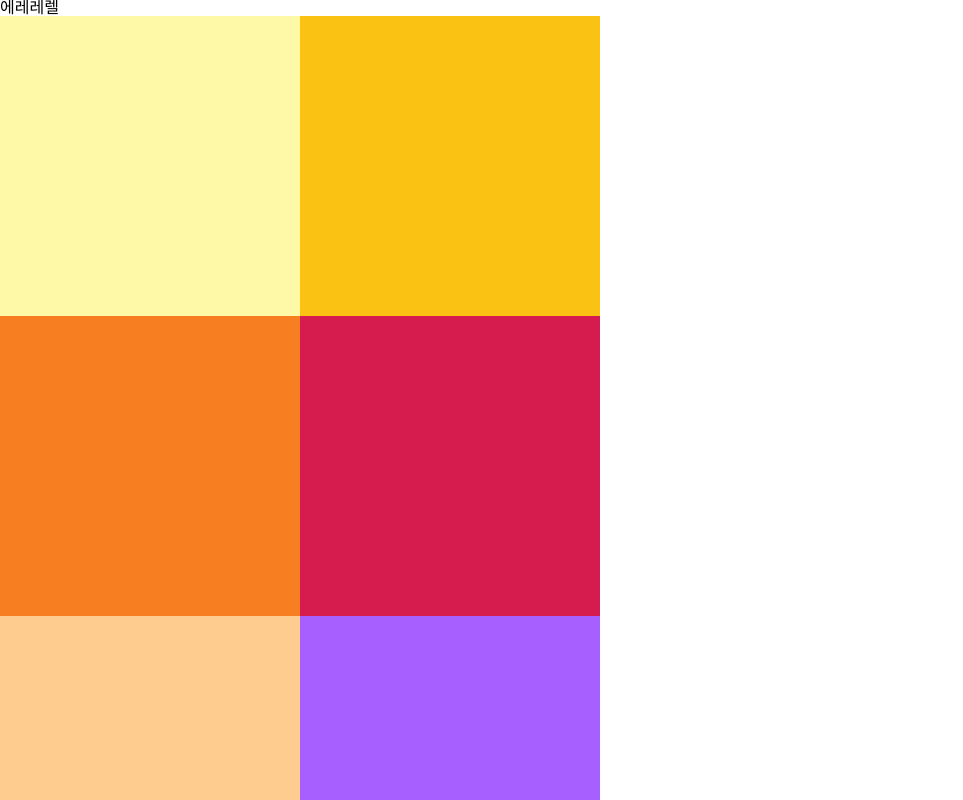
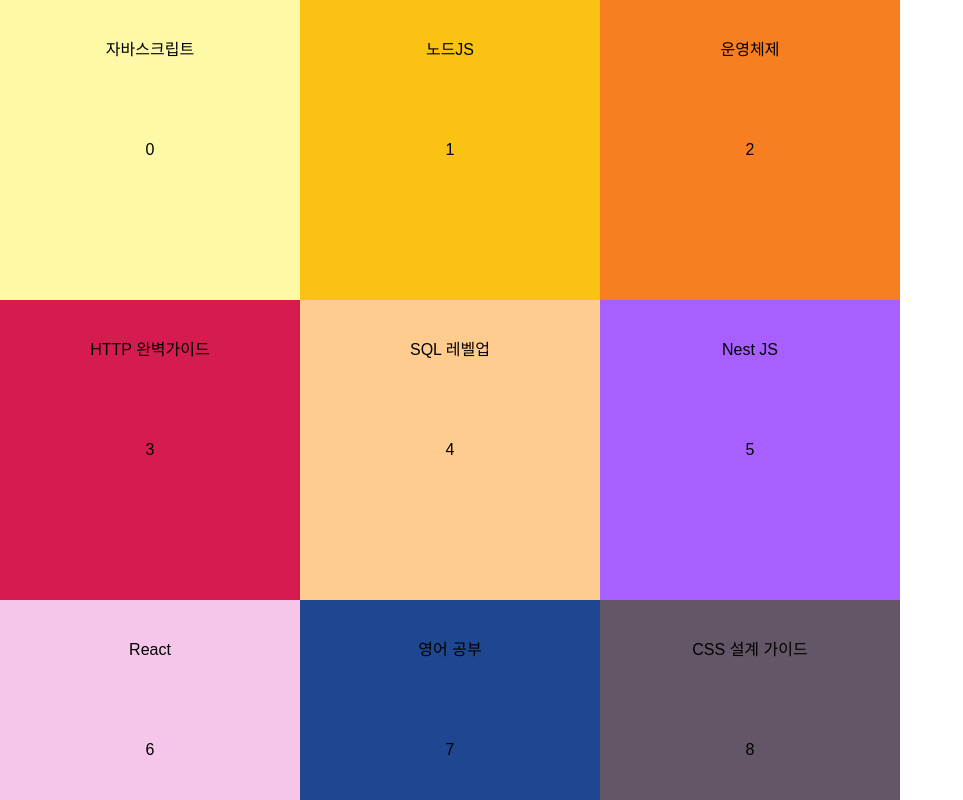
Before and after one commit to Yun-KC/reactComponentDev, a React (Create React App) app in the folder client/: page / in a window 1280 px wide. Shown: the top 800 px of the page, without its empty margins (0-963 px from the left). Built offline with nearby package versions, Linux system fonts and the light colour scheme.

Commit message:
dnd transition 적용함(특정 방향 애니메이션 적용이 안됨)

```diff
--- a/client/src/App.js
+++ b/client/src/App.js
@@ -3,7 +3,6 @@
 function App() {
   return (
     <>
-      <div>에레레렐</div>
       <Container />
     </>
   );
--- a/client/src/react-dnd/Card.js
+++ b/client/src/react-dnd/Card.js
@@ -1,25 +1,40 @@
-import { memo, useRef } from "react";
+import { memo, useCallback, useMemo, useRef } from "react";
 import { useDrag, useDrop } from "react-dnd";
 import { ItemTypes } from "./ItemType";
 import styled from "styled-components";
 const CardDiv = styled.div`
   background-color: ${({ color }) => color};
-  opacity: ${({ opacity }) => opacity};
+  /* opacity: ${({ opacity }) => opacity}; */
   text-align: center;
   line-height: 100px;
   overflow: hidden;
   display: inline-block;
-  width: 300px;
-  height: 300px;
+  width: 33.33%;
+  height: 33.33%;
+  font-size: 16px;
+  position: absolute;
+  left: ${({ left }) => left}px;
+  top: ${({ top }) => top}px;
+  transition: all 0.5s;
+  z-index: ${({ isDragging }) => (isDragging ? 1 : 0)};
 `;
 // transition: all 2s;
 // "#" + Math.round(Math.random() * 0xffffff).toString(16)
 
-const locationCalculator = (num, parentWidth, parentHeight) => {};
-const $container = document.querySelector(".container");
+// const $container = document.querySelector(".container");
+// const locationCalculator = (num, width, height) => {};
 
-export const Card = memo(({ id, text, moveCard, findCard, color }) => {
-  const originalIndex = findCard(id).index;
+export const Card = memo(({ id, text, moveCard, findCard, color, container, originalIndex }) => {
+  const position = useMemo(() => {
+    //가로아이템 개수를 받기. 현재 가로 아이템 개수 3개 = 임시
+    const width = container.clientWidth / 3;
+    const height = container.clientHeight / 3;
+    // 가로에서 몇번째인가?
+    const numOfCol = Math.floor(originalIndex / 3);
+    // 새로에서 몇층인가?
+    const numOfRow = Math.floor(originalIndex % 3);
+    return { left: width * numOfRow, top: height * numOfCol };
+  }, [originalIndex, container]);
 
   const [{ isDragging }, drag] = useDrag(
     () => ({
@@ -34,7 +49,6 @@
         const { id: droppedId } = item;
         // 타겟에 드랍되면 true
         const didDrop = monitor.didDrop();
-        console.log(didDrop);
         if (!didDrop) {
           moveCard(droppedId, originalIndex);
         }
@@ -58,7 +72,14 @@
   const opacity = isDragging ? 0.5 : 1;
 
   return (
-    <CardDiv color={color} opacity={opacity} ref={(node) => drag(drop(node))}>
+    <CardDiv
+      color={color}
+      opacity={opacity}
+      ref={(node) => drag(drop(node))}
+      left={position.left}
+      top={position.top}
+      isDragging={isDragging}
+    >
       {text}
       <br />
       {originalIndex}
--- a/client/src/react-dnd/Container.js
+++ b/client/src/react-dnd/Container.js
@@ -10,70 +10,73 @@
     id: 1,
     text: "자바스크립트",
     color: "#FEF9A7",
-    area: "one",
+    area: 0,
   },
   {
     id: 2,
     text: "노드JS",
     color: "#FAC213",
-    area: "two",
+    area: 1,
   },
   {
     id: 3,
     text: "운영체제",
     color: "#F77E21",
-    area: "three",
+    area: 2,
   },
   {
     id: 4,
     text: "HTTP 완벽가이드",
     color: "#D61C4E",
-    area: "four",
+    area: 3,
   },
   {
     id: 5,
     text: "SQL 레벨업",
     color: "#FFCC8F",
-    area: "five",
+    area: 4,
   },
   {
     id: 6,
     text: "Nest JS",
     color: "#A760FF",
-    area: "six",
+    area: 5,
   },
   {
     id: 7,
     text: "React",
     color: "#F6C6EA",
-    area: "seven",
+    area: 6,
   },
   {
     id: 8,
     text: "영어 공부",
     color: "#1F4690",
-    area: "eight",
+    area: 7,
   },
   {
     id: 9,
     text: "CSS 설계 가이드",
     color: "#635666",
-    area: "nine",
+    area: 8,
   },
 ];
 const CardContainer = styled.div`
-  width: 50%;
-  height: 50%;
+  width: 900px;
+  height: 900px;
   overflow: hidden;
   position: relative;
   font-size: 0px;
+  transition: all 0.5s;
 `;
 // grid-auto-rows: 1fr
 // grid-auto-columnn: 1fr
 export const Container = memo(() => {
   const [cards, setCards] = useState(ITEMS);
   const [isLodding, setisLodding] = useState(false);
+  const [container, setContainer] = useState(null);
   useEffect(() => {
+    setContainer(document.querySelector(".container"));
     setisLodding(true);
   }, []);
 
@@ -110,8 +113,20 @@
     <>
       <CardContainer ref={drop} className="container">
         {isLodding
-          ? cards.map(({ text, color, id }) => {
-              return <Card text={text} key={id} color={color} moveCard={moveCard} id={`${id}`} findCard={findCard}></Card>;
+          ? cards.map(({ text, color, id, area }, idx) => {
+              return (
+                <Card
+                  text={text}
+                  key={id}
+                  color={color}
+                  originalIndex={idx}
+                  moveCard={moveCard}
+                  id={`${id}`}
+                  findCard={findCard}
+                  container={container}
+                  area={area}
+                ></Card>
+              );
             })
           : null}
       </CardContainer>
```
